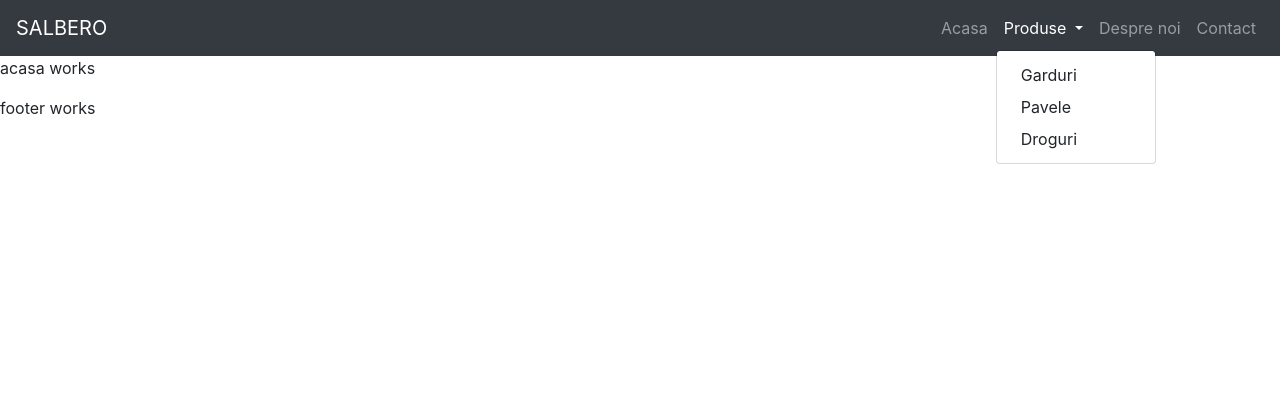
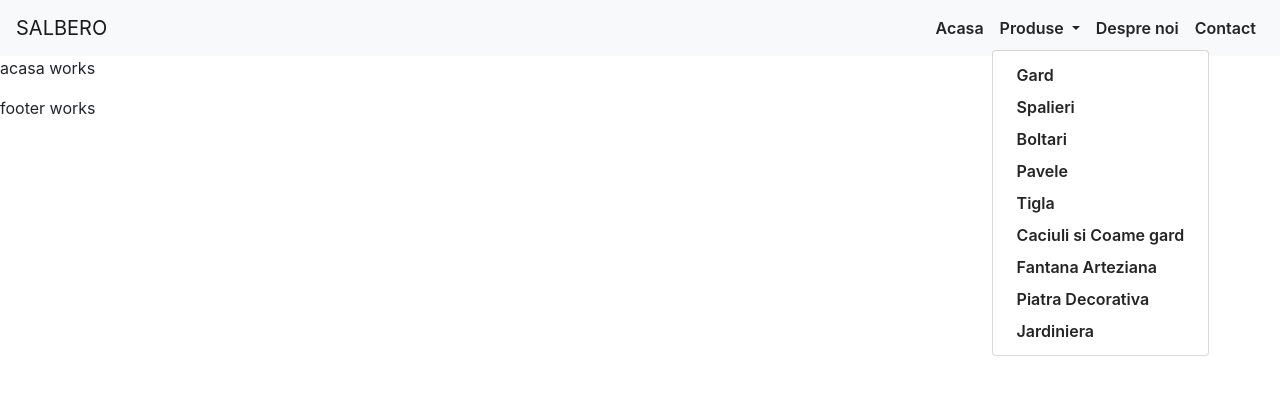
Before and after one commit to razvanmogosanu/Salbero, an Angular app: page / in a window 1280 px wide. Both pictures are taken after a click on the link "Produse". Shown: the top 394 px of the page. Built offline with nearby package versions, Linux system fonts and the light colour scheme.

Commit message:
Navbar updates. Small navbar working!

```diff
--- a/package.json
+++ b/package.json
@@ -21,7 +21,9 @@
     "@angular/platform-browser-dynamic": "~9.1.1",
     "@angular/router": "~9.1.1",
     "@ng-bootstrap/ng-bootstrap": "^6.0.2",
-    "bootstrap": "^4.4.1",
+    "bootstrap": "^4.0.0-beta",
+    "jquery": "^3.5.0",
+    "popper.js": "^1.16.1",
     "rxjs": "~6.5.4",
     "tslib": "^1.10.0",
     "zone.js": "~0.10.2"
--- a/src/app/components/navbar/navbar.component.css
+++ b/src/app/components/navbar/navbar.component.css
@@ -0,0 +1,4 @@
+.navbar-light li a{
+    color: #242424;
+    font-weight: 600;
+}
--- a/src/app/components/navbar/navbar.component.html
+++ b/src/app/components/navbar/navbar.component.html
@@ -1,10 +1,10 @@
-<nav class="navbar navbar-expand-md navbar-dark bg-dark">
+<nav class="navbar navbar-expand-md navbar-light bg-light">
   <a class="navbar-brand" href="#">SALBERO</a>
   <button class="navbar-toggler" type="button" data-toggle="collapse" data-target="#navbarNavDropdown"
-          aria-controls="navbarNavDropdown" aria-expanded="false" aria-label="Toggle navigation">
+          aria-controls="navbarNavDropdown" aria-expanded="false" aria-label="Toggle navigation" (click)="toggleNavbar()">
     <span class="navbar-toggler-icon"></span>
   </button>
-  <div class="collapse navbar-collapse" id="navbarNavDropdown">
+  <div class="collapse navbar-collapse" id="navbarNavDropdown" [ngClass]="{ 'show': navbarOpen }">
     <ul class="navbar-nav ml-auto">
 
       <li class="nav-item"><a class="nav-link" routerLink="">Acasa</a></li>
@@ -16,9 +16,15 @@
           Produse
         </a>
         <div ngbDropdownMenu class="dropdown-menu" aria-labelledby="navbarDropdownMenuLink">
-          <a class="dropdown-item" href="#">Garduri</a>
+          <a class="dropdown-item" href="#">Gard</a>
+          <a class="dropdown-item" href="#">Spalieri</a>
+          <a class="dropdown-item" href="#">Boltari</a>
           <a class="dropdown-item" href="#">Pavele</a>
-          <a class="dropdown-item" href="#">Droguri</a>
+          <a class="dropdown-item" href="#">Tigla</a>
+          <a class="dropdown-item" href="#">Caciuli si Coame gard</a>
+          <a class="dropdown-item" href="#">Fantana Arteziana</a>
+          <a class="dropdown-item" href="#">Piatra Decorativa</a>
+          <a class="dropdown-item" href="#">Jardiniera</a>
         </div>
       </li>
 
--- a/src/app/components/navbar/navbar.component.ts
+++ b/src/app/components/navbar/navbar.component.ts
@@ -12,6 +12,11 @@ export class NavbarComponent implements OnInit {
   ) {
   }
 
+  navbarOpen = false;
+
+  toggleNavbar() {
+    this.navbarOpen = !this.navbarOpen;
+  }
 
   ngOnInit(): void {
   }
```
Also changed, not shown: 1 other file (tests, documents, lock files or other folders).
